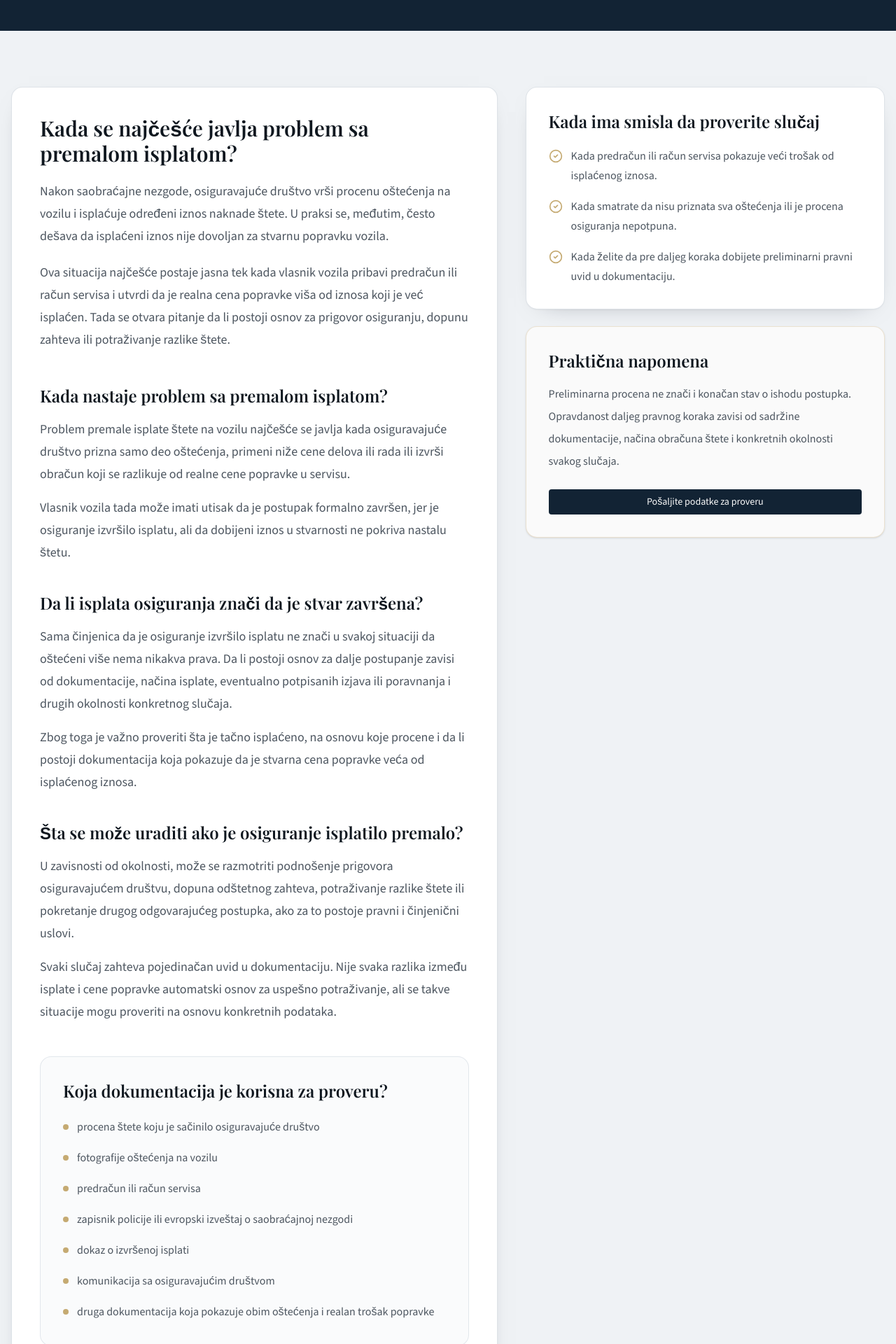
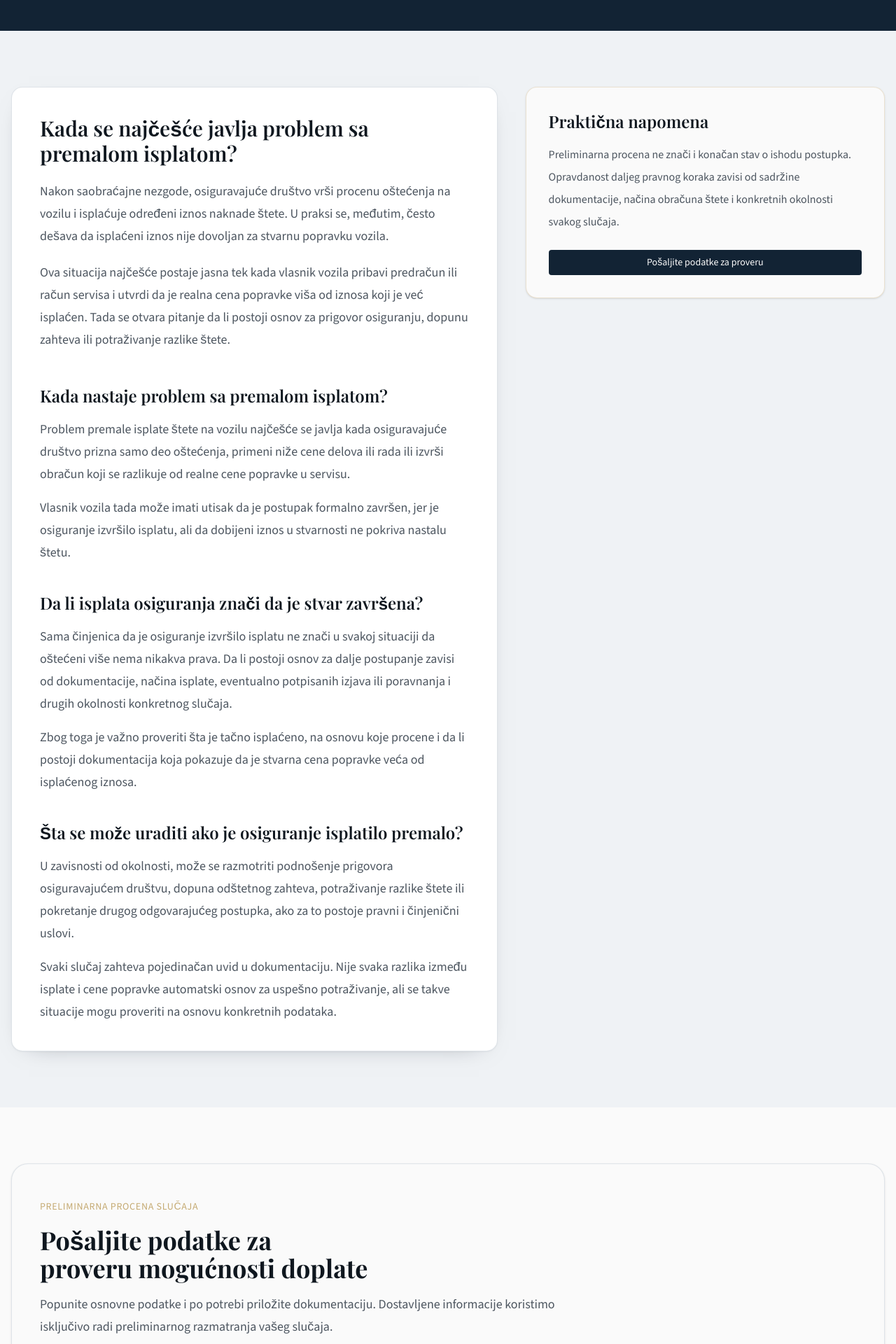
Before and after one commit to DaniloBojanic/advokatskaKancelarija, a Next.js app: page /premala-isplata-stete-na-vozilu in a window 1280 px wide. Shown: the part 620-2540 px from the top of the page at 70% size. Built offline with nearby package versions, Linux system fonts and the light colour scheme; a web font is replaced by a local one.

Commit message:
Refine low payout page content and form copy

```diff
--- a/components/low-payout-form.tsx
+++ b/components/low-payout-form.tsx
@@ -487,7 +487,7 @@ export function LowPayoutForm() {
             </li>
             <li className="flex gap-3">
               <FileText className="mt-1 h-4 w-4 shrink-0 text-secondary" />
-              <span>{language === "sr" ? "Predračun ili račun servisa koji pokazuje realnu cenu popravke." : "A workshop estimate or invoice showing the realistic repair cost."}</span>
+              <span>{language === "sr" ? "Dokaz o izvršenoj isplati, ukoliko ga imate." : "Proof of the payment made, if available."}</span>
             </li>
             <li className="flex gap-3">
               <FileText className="mt-1 h-4 w-4 shrink-0 text-secondary" />
@@ -511,7 +511,6 @@ export function LowPayoutForm() {
             </div>
           </div>
 
-          <p className="mt-6 text-sm text-muted-foreground">{copy.acceptedFormats}</p>
         </aside>
       </div>
     </section>
--- a/components/low-payout-page-content.tsx
+++ b/components/low-payout-page-content.tsx
@@ -2,7 +2,7 @@
 
 import Link from "next/link"
 import { useCallback } from "react"
-import { ArrowLeft, CarFront, CheckCircle2 } from "lucide-react"
+import { ArrowLeft, CarFront } from "lucide-react"
 import { Header } from "@/components/header"
 import { Footer } from "@/components/footer"
 import { Button } from "@/components/ui/button"
@@ -62,7 +62,6 @@ export function LowPayoutPageContent() {
       documents: [
         "procena štete koju je sačinilo osiguravajuće društvo",
         "fotografije oštećenja na vozilu",
-        "predračun ili račun servisa",
         "zapisnik policije ili evropski izveštaj o saobraćajnoj nezgodi",
         "dokaz o izvršenoj isplati",
         "komunikacija sa osiguravajućim društvom",
@@ -112,7 +111,6 @@ export function LowPayoutPageContent() {
       documents: [
         "the damage assessment prepared by the insurance company",
         "photographs of the damage to the vehicle",
-        "a workshop estimate or invoice",
         "the police report or European accident statement",
         "proof of the payment made",
         "communication with the insurance company",
@@ -185,40 +183,9 @@ export function LowPayoutPageContent() {
                   ))}
                 </div>
 
-                <section className="mt-12 rounded-2xl border border-border/70 bg-muted/30 p-6 md:p-8">
-                  <h3 className="font-serif text-2xl font-semibold text-foreground">{copy.documentsTitle}</h3>
-                  <ul className="mt-5 space-y-3 text-base leading-8 text-muted-foreground">
-                    {copy.documents.map((item) => (
-                      <li key={item} className="flex items-start gap-3">
-                        <span className="mt-3 h-2 w-2 shrink-0 rounded-full bg-secondary" />
-                        <span>{item}</span>
-                      </li>
-                    ))}
-                  </ul>
-                </section>
               </article>
 
               <aside className="space-y-6 lg:sticky lg:top-24 lg:self-start">
-                <div className="surface-panel rounded-2xl p-6 md:p-8">
-                  <h3 className="font-serif text-2xl font-semibold text-foreground">
-                    {language === "sr" ? "Kada ima smisla da proverite slučaj" : "When it makes sense to request a review"}
-                  </h3>
-                  <ul className="mt-5 space-y-4 text-sm leading-7 text-muted-foreground md:text-base">
-                    <li className="flex gap-3">
-                      <CheckCircle2 className="mt-1 h-5 w-5 shrink-0 text-secondary" />
-                      <span>{language === "sr" ? "Kada predračun ili račun servisa pokazuje veći trošak od isplaćenog iznosa." : "When the workshop estimate or invoice shows a higher cost than the amount already paid."}</span>
-                    </li>
-                    <li className="flex gap-3">
-                      <CheckCircle2 className="mt-1 h-5 w-5 shrink-0 text-secondary" />
-                      <span>{language === "sr" ? "Kada smatrate da nisu priznata sva oštećenja ili je procena osiguranja nepotpuna." : "When you believe not all damage has been recognized or the insurer's assessment is incomplete."}</span>
-                    </li>
-                    <li className="flex gap-3">
-                      <CheckCircle2 className="mt-1 h-5 w-5 shrink-0 text-secondary" />
-                      <span>{language === "sr" ? "Kada želite da pre daljeg koraka dobijete preliminarni pravni uvid u dokumentaciju." : "When you want a preliminary legal review of the documents before taking the next step."}</span>
-                    </li>
-                  </ul>
-                </div>
-
                 <div className="rounded-2xl border border-secondary/30 bg-background p-6 shadow-sm md:p-8">
                   <h3 className="font-serif text-2xl font-semibold text-foreground">{copy.noteTitle}</h3>
                   <p className="mt-4 text-base leading-8 text-muted-foreground">{copy.note}</p>
```
